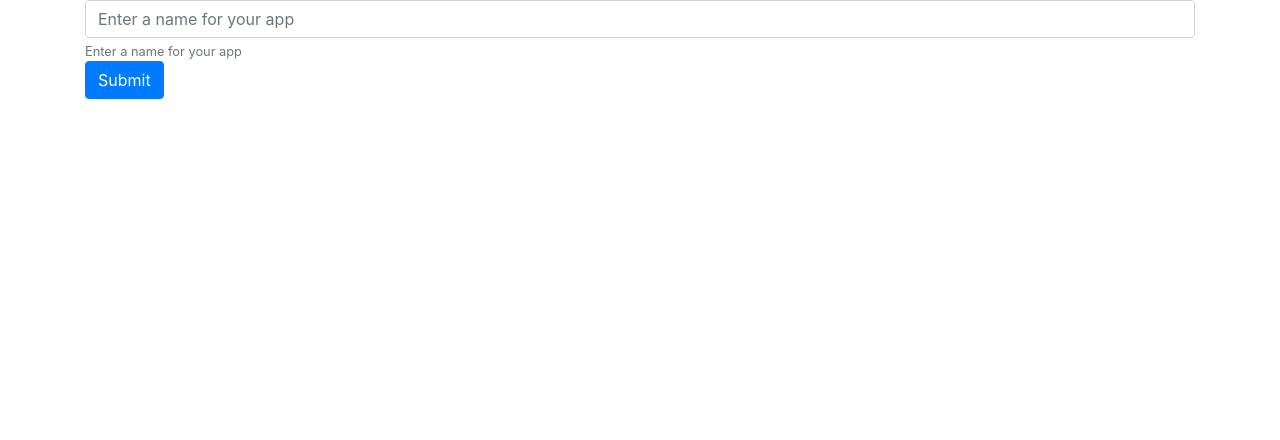
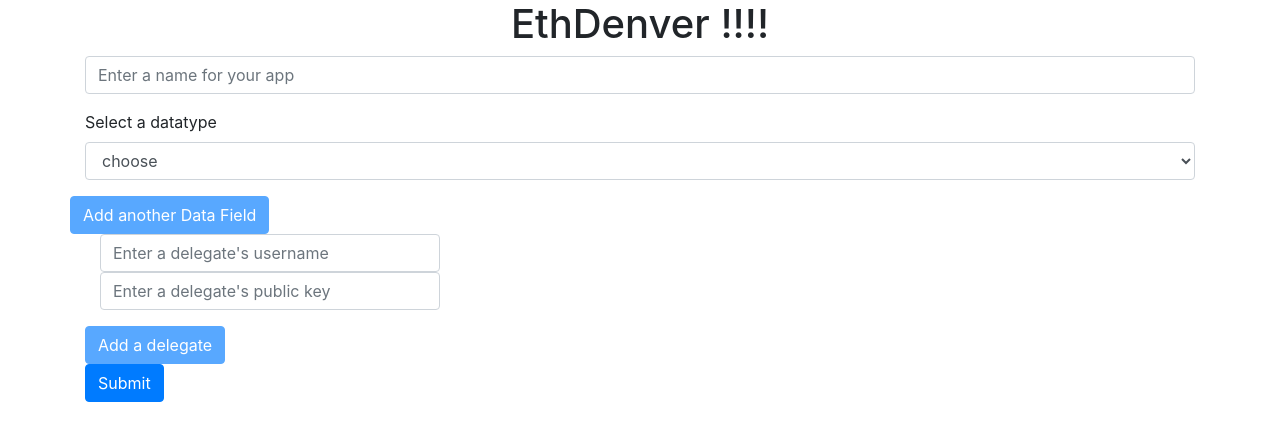
Before and after one commit to pranav-singhal/cypherpress, a React (Create React App) app: page / in a window 1280 px wide. Shown: the top 440 px of the page. Built offline with nearby package versions, Linux system fonts and the light colour scheme.

Commit message:
completed dev app

```diff
--- a/src/App.scss
+++ b/src/App.scss
@@ -1,3 +1,7 @@
 #test {
   background-color: red;
 }
+h1.title {
+  text-align: center;
+  text-transform: capitalize;
+}
--- a/src/components/ClientApp/ClientApp.js
+++ b/src/components/ClientApp/ClientApp.js
@@ -2,35 +2,57 @@
 import "../../App.scss";
 import Header from "./Header";
 import LoginForm from "./LoginForm";
-import { Container, Row, Col, Navbar, Nav } from "react-bootstrap";
+import UploadPanel from "./UploadPanel";
+import ViewPanel from "./ViewPanel";
+import { Container, Row, Col } from "react-bootstrap";
 export default class ClientApp extends React.Component {
   state = {
-    username: ""
+    username: "",
+    privateKey: "",
+    panel: "UploadPanel",
+    appname: ""
   };
   constructor(props) {
     super(props);
   }
   componentWillMount() {
     const username = localStorage.getItem("username");
+    const privateKey = localStorage.getItem("privateKey");
     if (username) {
-      this.setState({ username });
+      this.setState({
+        username: username,
+        privateKey: privateKey,
+        appname: this.props.match.params.appname
+      });
     }
   }
+  setPanel = panel => {
+    this.setState({ panel });
+  };
 
   render() {
-    if (this.state.username) {
-      return (
-        <Container>
-          <Header />
-        </Container>
-      );
-    } else {
+    if (!this.state.username) {
       return (
         <Container>
           <LoginForm />
         </Container>
       );
     }
+    return (
+      <Container>
+        <Header
+          changePanel={panel => {
+            this.setPanel(panel);
+          }}
+        />
+        <Row>
+          <Col>
+            <h1 class="title"> {this.state.appname}</h1>{" "}
+          </Col>
+        </Row>
+        {this.state.panel === "UploadPanel" ? <UploadPanel /> : <ViewPanel />}
+      </Container>
+    );
   }
 }
 
--- a/src/components/ClientApp/Header.js
+++ b/src/components/ClientApp/Header.js
@@ -10,9 +10,33 @@
       <Row className="header">
         <Col>
           <Navbar bg="light">
-            <Nav>
-              <Nav.Link href="/client-app/upload"> Upload </Nav.Link>
-              <Nav.Link href="/client-app/view"> view </Nav.Link>
+            <Nav as="ul">
+              <Nav.Item as="li">
+                <Nav.Link eventKey="disabled">
+                  {" "}
+                  Welcome {localStorage.getItem("username")}{" "}
+                </Nav.Link>
+              </Nav.Item>
+              <Nav.Item as="li">
+                <Nav.Link
+                  onClick={e => {
+                    this.props.changePanel("UploadPanel");
+                  }}
+                >
+                  {" "}
+                  Upload{" "}
+                </Nav.Link>
+              </Nav.Item>
+              <Nav.Item as="li">
+                <Nav.Link
+                  onClick={e => {
+                    this.props.changePanel("ViewPanel");
+                  }}
+                >
+                  {" "}
+                  view{" "}
+                </Nav.Link>
+              </Nav.Item>
             </Nav>
           </Navbar>
         </Col>
--- a/src/components/ClientApp/UploadPanel.js
+++ b/src/components/ClientApp/UploadPanel.js
@@ -1,8 +1,34 @@
 import React, { PropTypes } from "react";
-
+import { Form, Button, Row, Col } from "react-bootstrap";
 export default class UploadPanel extends React.Component {
+  constructor(props) {
+    super(props);
+    this.fileRef = React.createRef();
+  }
   componentDidMount() {}
+  getDelegates = () => {
+    //returns a list of people you can delegate access to
+    return ["delegate1", "delegate2", "delegate3"];
+  };
   render() {
-    return <div />;
+    return (
+      <Row>
+        <Col>
+          <Form>
+            <Form.Group controlId="fileUpload">
+              <Form.Label>Upload File</Form.Label>
+              <Form.Control
+                type="file"
+                placeholder="Select file for Upload"
+                ref={this.fileRef}
+              />
+              <Form.Text className="text-muted">
+                Upload a file to IPFS
+              </Form.Text>
+            </Form.Group>
+          </Form>
+        </Col>
+      </Row>
+    );
   }
 }
--- a/src/components/ClientApp/viewPanel.js
+++ b/src/components/ClientApp/viewPanel.js
@@ -0,0 +1,14 @@
+import React, { PropTypes } from "react";
+import { Form, Button, Row, Col } from "react-bootstrap";
+export default class ViewPanel extends React.Component {
+  componentDidMount() {}
+  render() {
+    return (
+      <Row>
+        <Col>
+          <div> View Panel</div>
+        </Col>
+      </Row>
+    );
+  }
+}
--- a/src/components/devApp/CreateAppForm.js
+++ b/src/components/devApp/CreateAppForm.js
@@ -8,40 +8,121 @@
   Form,
   Button
 } from "react-bootstrap";
+import DelegateInput from "./DelegateInput";
+import DataType from "./DataType";
+import "../../App.scss";
 export default class CreateAppForm extends React.Component {
+  state = {
+    delegates: ["input-1"],
+    delegateButtonState: true,
+    dataFields: ["dataInput-1"],
+    dataFieldButtonDisabled: true
+  };
   constructor(props) {
     super(props);
 
     this.appNameRef = React.createRef();
   }
+  toggleButtonState = (button, bool) => {
+    if (button === "delegateButtonState") {
+      this.setState({ delegateButtonState: bool });
+    }
+    if (button === "dataFieldButtonDisabled") {
+      this.setState({ dataFieldButtonDisabled: bool });
+    }
+  };
 
   handleSubmit = event => {
     event.preventDefault();
     console.log(this.appNameRef);
     window.open(`/client-app/${this.appNameRef.current.value}`, "_blank");
   };
+  addDelegate = () => {
+    const newDelegate = `input-${this.state.delegates.length + 1}`;
+    this.setState(prevState => ({
+      delegates: prevState.delegates.concat([newDelegate])
+    }));
+    console.log(this.delegateButton);
+  };
+  addDataField = () => {
+    const newDataField = `dataInput-${this.state.dataFields.length + 1}`;
+    this.setState(prevState => ({
+      dataFields: prevState.dataFields.concat([newDataField])
+    }));
+  };
   render() {
     return (
       <Container>
         <Row>
+          <Col sm={12}>
+            <h1 className="title"> EthDenver !!!! </h1>
+          </Col>
+        </Row>
+        <Form onSubmit={this.handleSubmit}>
+          <Row>
             <Col>
               <Form.Group controlId="appName">
-              <Form onSubmit={this.handleSubmit}>
                 <Form.Control
                   placeholder="Enter a name for your app"
                   ref={this.appNameRef}
                 />
+              </Form.Group>
+            </Col>
+          </Row>
+          <Row>
+            <Col sm={12}>
+              {this.state.dataFields.map(input => {
+                return (
+                  <DataType
+                    key={input}
+                    toggleButtonState={bool => {
+                      this.toggleButtonState("dataFieldButtonDisabled", bool);
+                    }}
+                  />
+                );
+              })}
+            </Col>
+            <Button
+              variant="primary"
+              onClick={this.addDataField}
+              disabled={this.state.dataFieldButtonDisabled}
+            >
+              {" "}
+              Add another Data Field
+            </Button>
+          </Row>
 
-                <Form.Text type="text" name="appName" className="text-muted">
-                  Enter a name for your app
-                </Form.Text>
+          <Row>
+            <Col sm={12}>
+              <Col sm={4}>
+                {this.state.delegates.map(input => {
+                  return (
+                    <DelegateInput
+                      key={input}
+                      toggleButtonState={bool => {
+                        this.toggleButtonState("delegateButtonState", bool);
+                      }}
+                    />
+                  );
+                })}
+              </Col>
+            </Col>
+            <Col>
+              <Button
+                variant="primary"
+                onClick={this.addDelegate}
+                disabled={this.state.delegateButtonState}
+              >
+                Add a delegate
+              </Button>
+            </Col>
+            <Col sm={12}>
               <Button variant="primary" type="submit">
                 Submit
               </Button>
-              </Form>
-            </Form.Group>
             </Col>
           </Row>
+        </Form>
       </Container>
     );
   }
--- /dev/null
+++ b/src/components/devApp/DataType.js
@@ -0,0 +1,77 @@
+import React, { PropTypes } from "react";
+import { Form, Button } from "react-bootstrap";
+export default class DataType extends React.Component {
+  state = {
+    plainTextFields: [],
+    plainTextsubField: []
+  };
+  constructor(props) {
+    super(props);
+    this.dataTypeRef = React.createRef();
+    this.fieldTypeRef = React.createRef();
+  }
+  componentDidMount() {
+    this.handleChange();
+  }
+  handleSelect = () => {
+    const value = this.dataTypeRef.current.value;
+    if (value === "Plain Text") {
+      const field = `input-${this.state.plainTextFields.length + 1}`;
+      this.setState(prevState => ({
+        plainTextFields: prevState.plainTextFields.concat([field])
+      }));
+    }
+  };
+  addField = () => {
+    const field = `input-${this.state.plainTextFields.length + 1}`;
+
+    this.setState(prevState => ({
+      plainTextFields: prevState.plainTextFields.concat([field])
+    }));
+  };
+  handleChange = () => {
+    if (this.dataTypeRef.current.value !== "choose") {
+      this.props.toggleButtonState(false);
+    } else {
+      this.props.toggleButtonState(true);
+    }
+  };
+
+  render() {
+    return (
+      <Form.Group controlId="datatype" onChange={this.handleChange}>
+        <Form.Label>Select a datatype</Form.Label>
+        <Form.Control
+          as="select"
+          onChange={this.handleSelect}
+          ref={this.dataTypeRef}
+        >
+          <option>choose</option>
+          <option>Plain Text</option>
+          <option>File</option>
+        </Form.Control>
+        {this.state.plainTextFields.map(field => {
+          return (
+            <React.Fragment key={field}>
+              <Form.Control
+                placeholder="enter field label"
+                ref={this.fieldTypeRef}
+              />
+              <Form.Control as="select">
+                <option>choose</option>
+                <option>number</option>
+
+                <option>text</option>
+              </Form.Control>
+            </React.Fragment>
+          );
+        })}
+        {this.state.plainTextFields.length > 0 ? (
+          <Button onClick={this.addField}>Add another Field </Button>
+        ) : null}
+      </Form.Group>
+    );
+  }
+}
+
+DataType.propTypes = {};
--- /dev/null
+++ b/src/components/devApp/DelegateInput.js
@@ -0,0 +1,34 @@
+import React, { PropTypes } from "react";
+import { Form } from "react-bootstrap";
+export default class DelegateInput extends React.Component {
+  constructor(props) {
+    super(props);
+    this.usernameRef = React.createRef();
+    this.publicKeyRef = React.createRef();
+  }
+  handleChange = () => {
+    if (this.usernameRef.current.value && this.publicKeyRef.current.value) {
+      this.props.toggleButtonState(false);
+    } else {
+      this.props.toggleButtonState(true);
+    }
+  };
+
+  render() {
+    return (
+      <Form.Group onChange={this.handleChange}>
+        <Form.Control
+          placeholder="Enter a delegate's username"
+          ref={this.usernameRef}
+        />
+
+        <Form.Control
+          placeholder="Enter a delegate's public key"
+          ref={this.publicKeyRef}
+        />
+      </Form.Group>
+    );
+  }
+}
+
+DelegateInput.propTypes = {};
```
Also changed, not shown: src/components/ClientApp/LoginForm.js (+1 -9 lines). Lines whose indentation alone changed are shown as unchanged.
